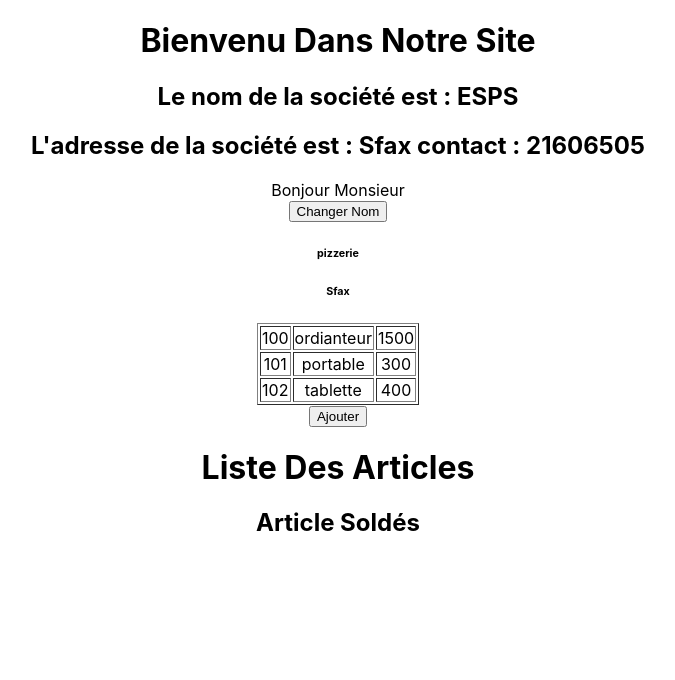
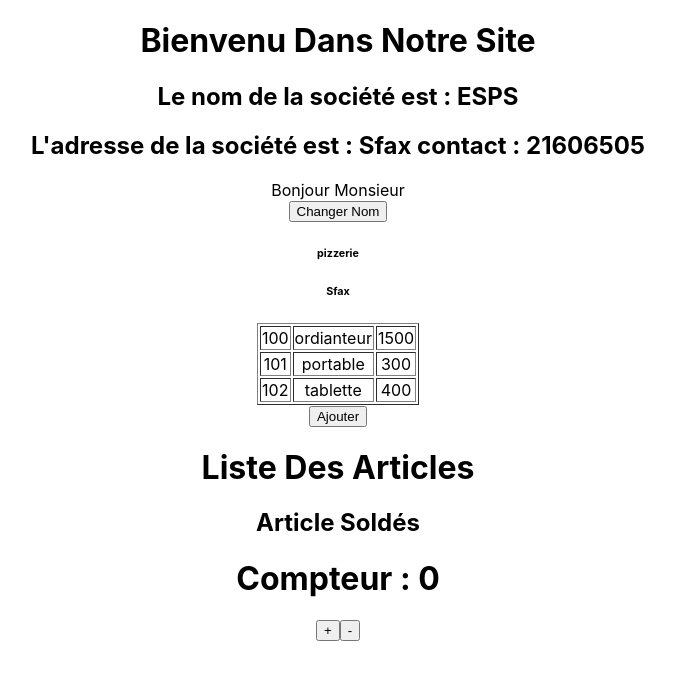
Before and after one commit to Moez-Zouari/react-esps-firstapp, a React (Create React App) app: page / in a window 1280 px wide. Shown: the top 680 px of the page, without its empty margins (302-977 px from the left). Built offline with nearby package versions, Linux system fonts and the light colour scheme.

Commit message:
Add Component Compteur

```diff
--- a/src/App.js
+++ b/src/App.js
@@ -3,6 +3,7 @@ import './App.css';
 
 import Client from './Client';
 import Article from './Article';
+import Compteur from './Compteur';
 
 function App() {
   return (
@@ -10,6 +11,7 @@ function App() {
       <h1>Bienvenu Dans Notre Site</h1>
       <Client />
       <Article />
+      <Compteur />
     </div>
   );
 }
--- /dev/null
+++ b/src/Compteur.js
@@ -0,0 +1,20 @@
+import { useState } from "react"
+
+const Compteur = () => {
+
+    const [compt, setCompt] = useState(0)
+    const handleplus = () => {
+        setCompt(compt + 1)
+    }
+    const handlemoin = () => {
+        setCompt(compt - 1)
+    }
+    return (
+        <>
+            <h1>Compteur : {compt}</h1>
+            <button onClick={handleplus}>+</button>
+            <button onClick={handlemoin}>-</button>
+        </>
+    )
+}
+export default Compteur
```
